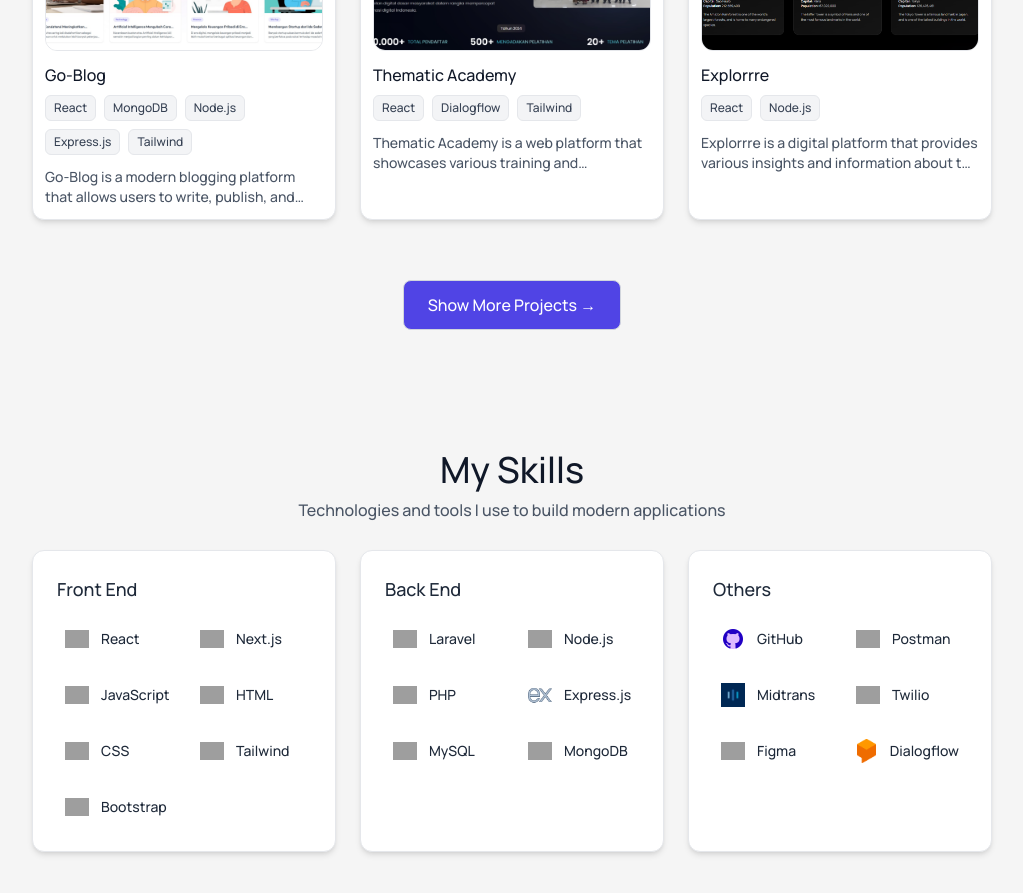
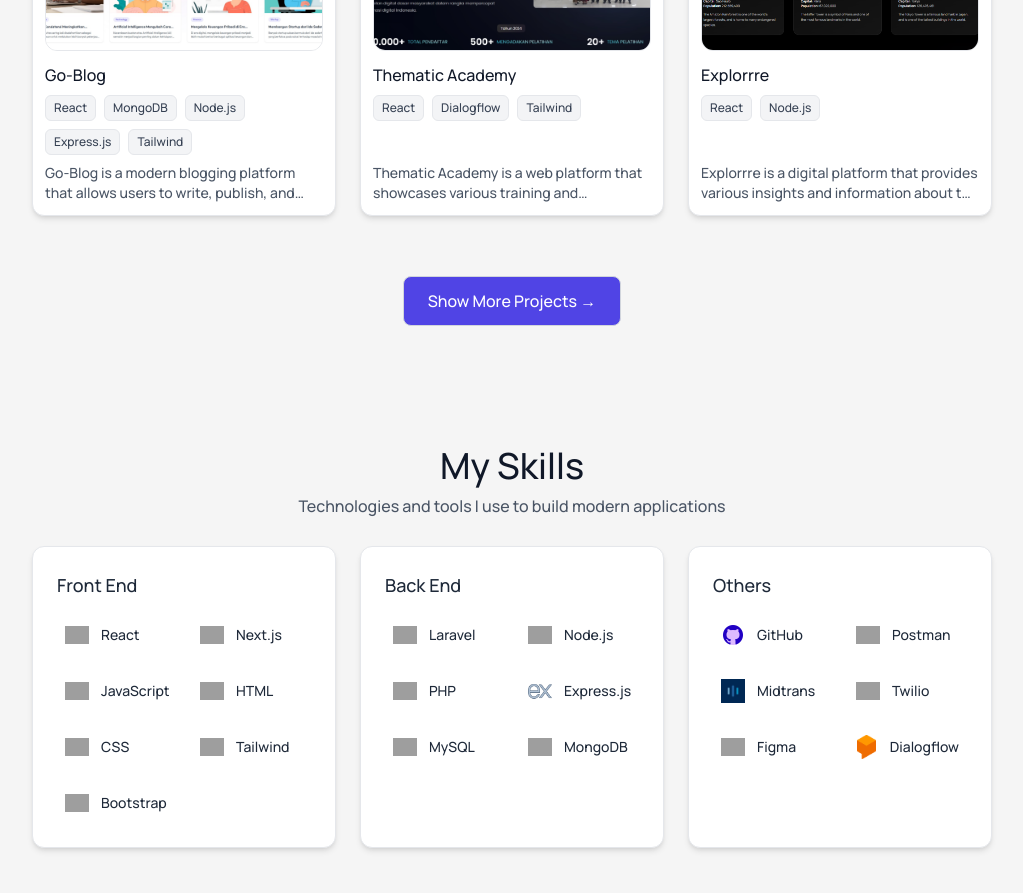
Before and after one commit to ariabintang24/new-portfolio, a React (Vite) app: page / in a window 1280 px wide. Shown: the part 1680-2573 px from the top of the page, without its empty margins (128-1151 px from the left). Built offline with nearby package versions, Linux system fonts and the light colour scheme; grey boxes are pictures that could not be loaded.

Commit message:
add mt auto in order to layout balance

```diff
--- a/src/components/OurWork.jsx
+++ b/src/components/OurWork.jsx
@@ -129,7 +129,7 @@
                 </span>
               ))}
             </div>
-            <p className="text-sm text-gray-600 dark:text-gray-400 mt-1 line-clamp-2 ">
+            <p className="text-sm text-gray-600 dark:text-gray-400 mt-auto line-clamp-2 ">
               {work.description}
             </p>
           </motion.div>
```
